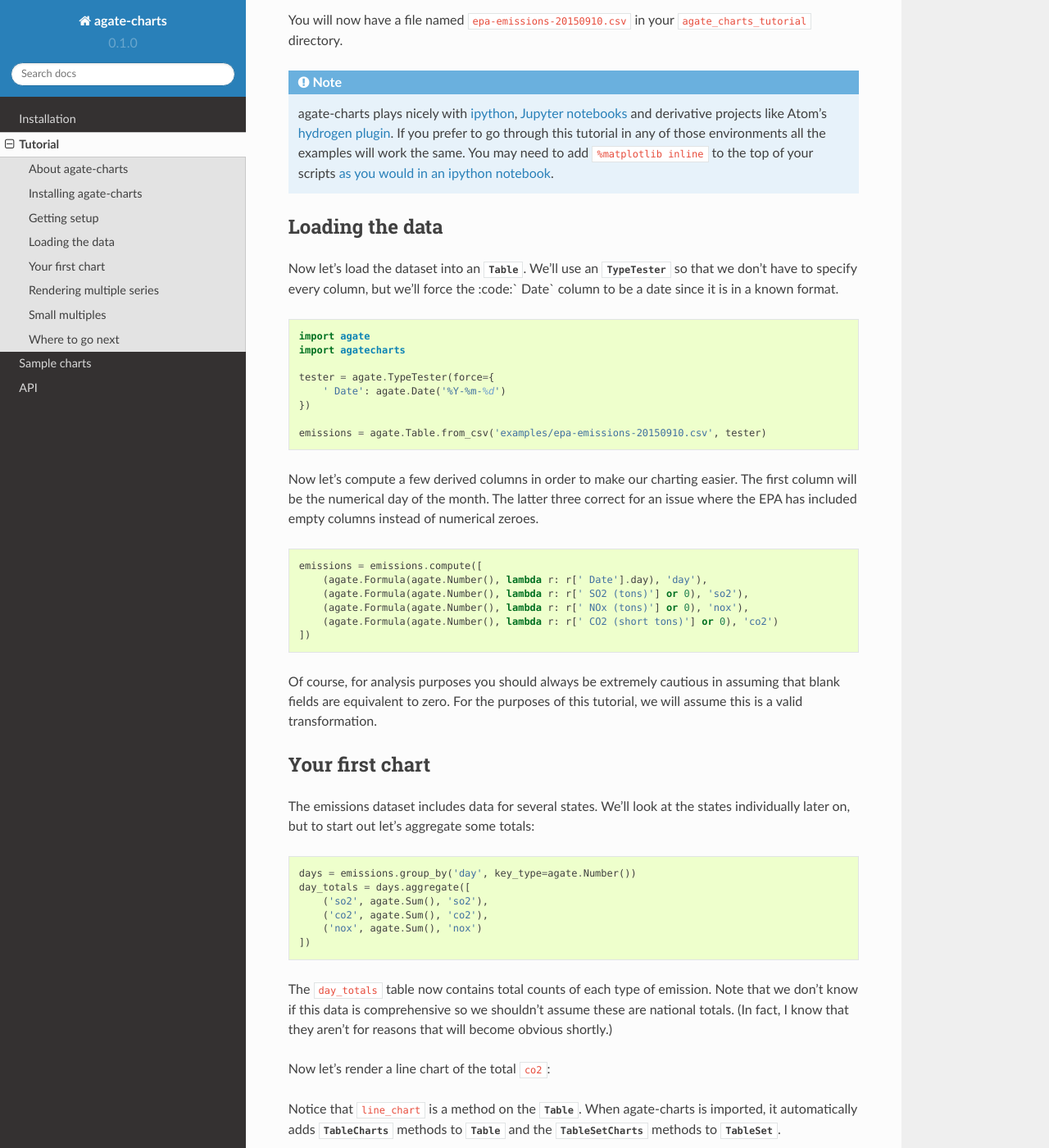
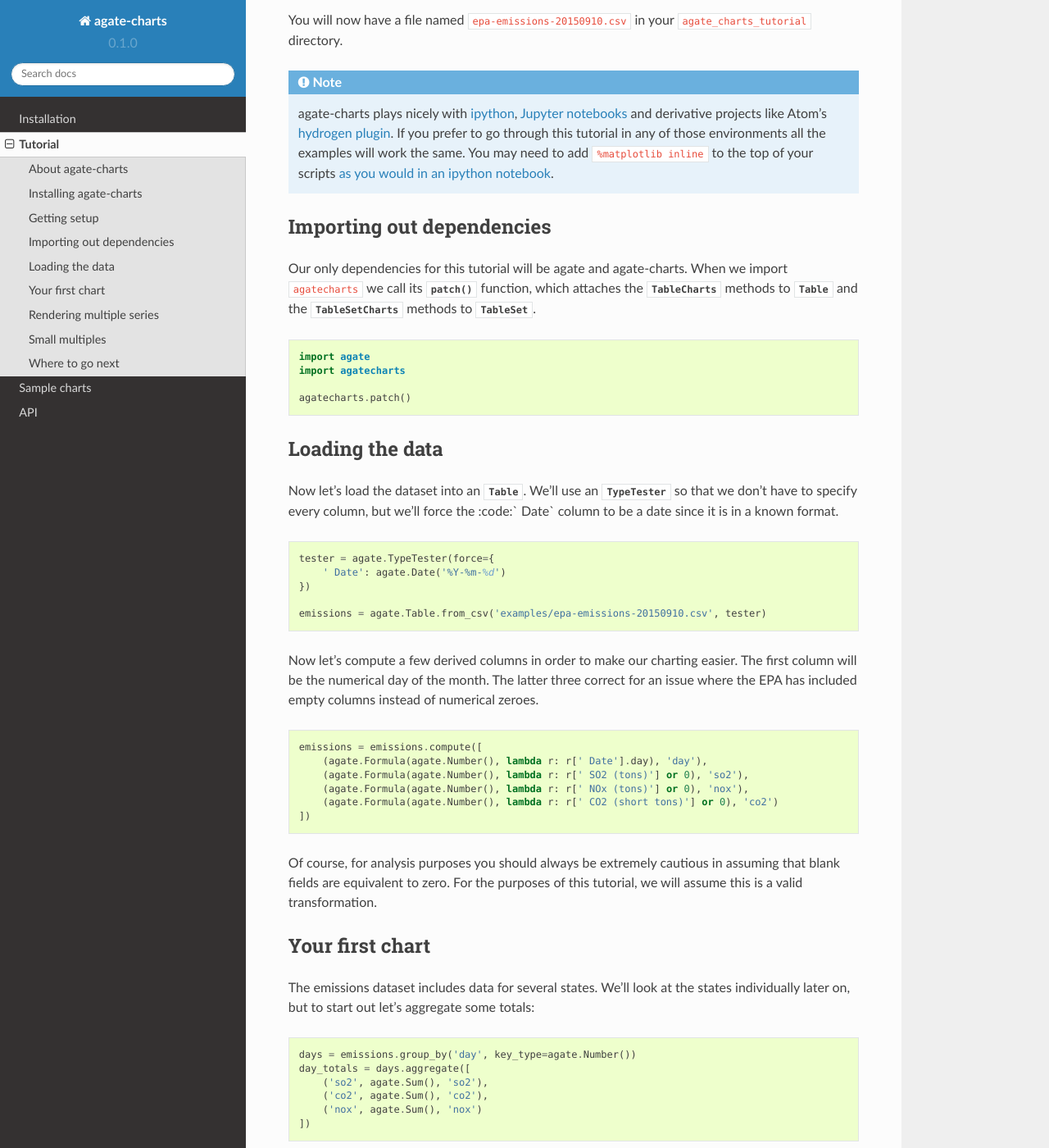
Before and after one commit to wireservice/agate-charts, a Sphinx documentation site: the page built from docs/tutorial.rst, in a window 1280 px wide and 1400 px high, scrolled down 796 px. Shown: the whole window at 82% size. Built offline with Sphinx 7.4.7 and the Read the Docs theme 2.0.0, drawn with Linux system fonts in a browser that asks for light colours; some of the changed text lies outside the part shown.

Commit message:
Switch to explicit patch function.

```diff
--- a/docs/tutorial.rst
+++ b/docs/tutorial.rst
@@ -34,15 +34,24 @@ You will now have a file named ``epa-emissions-20150910.csv`` in your ``agate_ch
 
     agate-charts plays nicely with `ipython <http://ipython.org/>`_, `Jupyter notebooks <https://jupyter.org/>`_ and derivative projects like Atom's `hydrogen plugin <https://atom.io/packages/hydrogen>`_. If you prefer to go through this tutorial in any of those environments all the examples will work the same. You may need to add :code:`%matplotlib inline` to the top of your scripts `as you would in an ipython notebook <https://ipython.org/ipython-doc/3/notebook/notebook.html#plotting>`_.
 
+Importing out dependencies
+==========================
+
+Our only dependencies for this tutorial will be agate and agate-charts. When we import :code:`agatecharts` we call its :func:`.patch` function, which attaches the :class:`.TableCharts` methods to :class:`.Table` and the :class:`.TableSetCharts` methods to :class:`.TableSet`.
+
+.. code-block:: python
+
+    import agate
+    import agatecharts
+
+    agatecharts.patch()
+
 Loading the data
 ================
 
 Now let's load the dataset into an :class:`.Table`. We'll use an :class:`.TypeTester` so that we don't have to specify every column, but we'll force the :code:` Date` column to be a date since it is in a known format.
 
 .. code-block:: python
-
-    import agate
-    import agatecharts
 
     tester = agate.TypeTester(force={
         ' Date': agate.Date('%Y-%m-%d')
@@ -85,7 +94,7 @@ Now let's render a line chart of the total :code:`co2`:
 
     day_totals.line_chart('day', 'co2')
 
-Notice that :code:`line_chart` is a method on the :class:`.Table`. When agate-charts is imported, it automatically adds :class:`.TableCharts` methods to :class:`.Table` and the :class:`.TableSetCharts` methods to :class:`.TableSet`.
+Notice that :code:`line_chart` is a method on the :class:`.Table`. Remember that when we imported :code:`agatecharts` with called :func:`.patch` which added :class:`.TableCharts` methods such as :meth:`.TableCharts.line_chart` to :class:`.Table` and the :class:`.TableSetCharts` methods to :class:`.TableSet`.
 
 If all goes well, you should see a window popup containing this image:
 
--- a/requirements.txt
+++ b/requirements.txt
@@ -8,3 +8,6 @@ wheel>=0.24.0
 agate>=0.8.0
 matplotlib>=1.4.3
 mock>=1.3.0
+ipython>=4.0.0
+notebook>=4.0.4
+pylint>=1.4.4
--- a/samples.py
+++ b/samples.py
@@ -4,6 +4,8 @@ import os
 
 import agate
 import agatecharts
+
+agatecharts.patch()
 
 OUTPUT_DIR = 'docs/samples'
 
```
Also changed, not shown: agatecharts/__init__.py (+9 -8 lines), docs/api.rst (+10 -4 lines), docs/api/table.rst (deleted, +0 -8 lines), docs/api/tableset.rst (deleted, +0 -8 lines), 1 other file.
